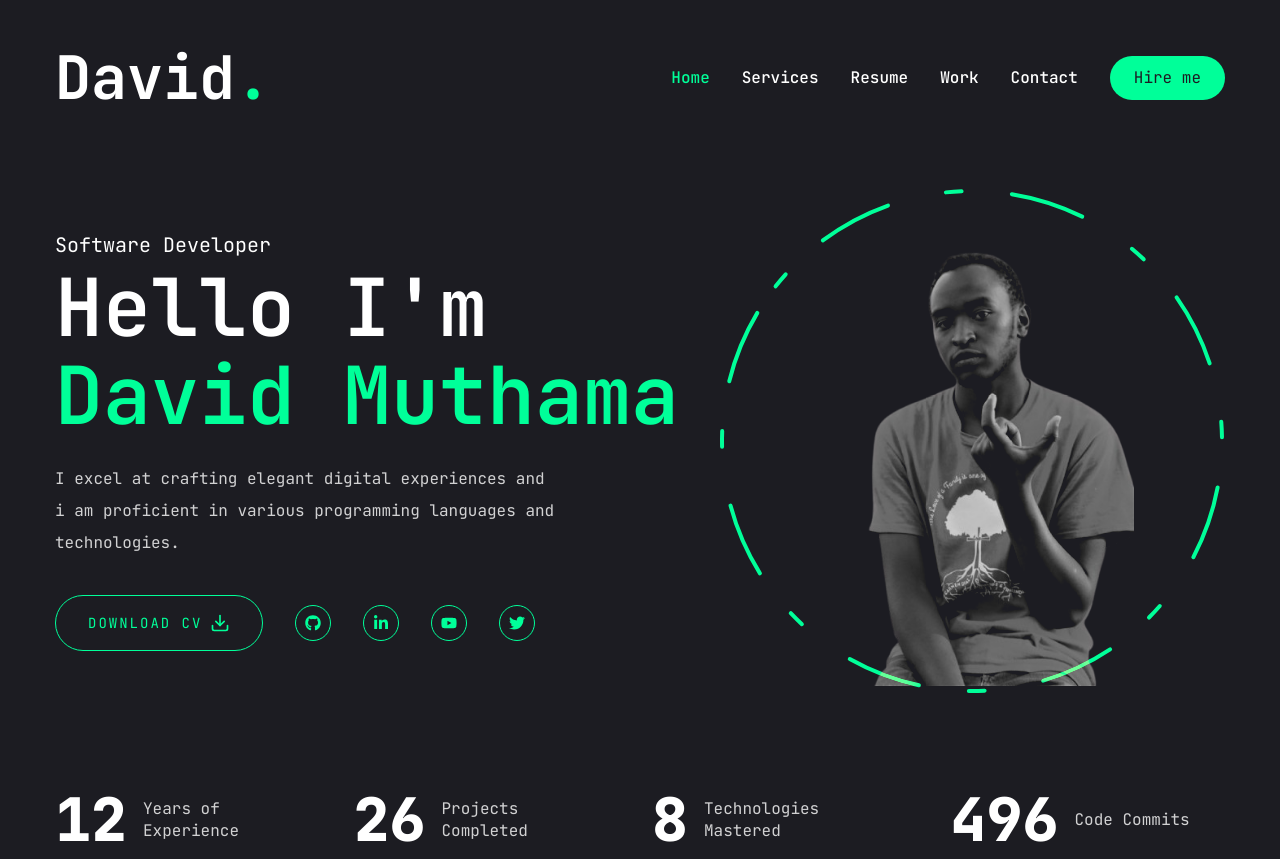
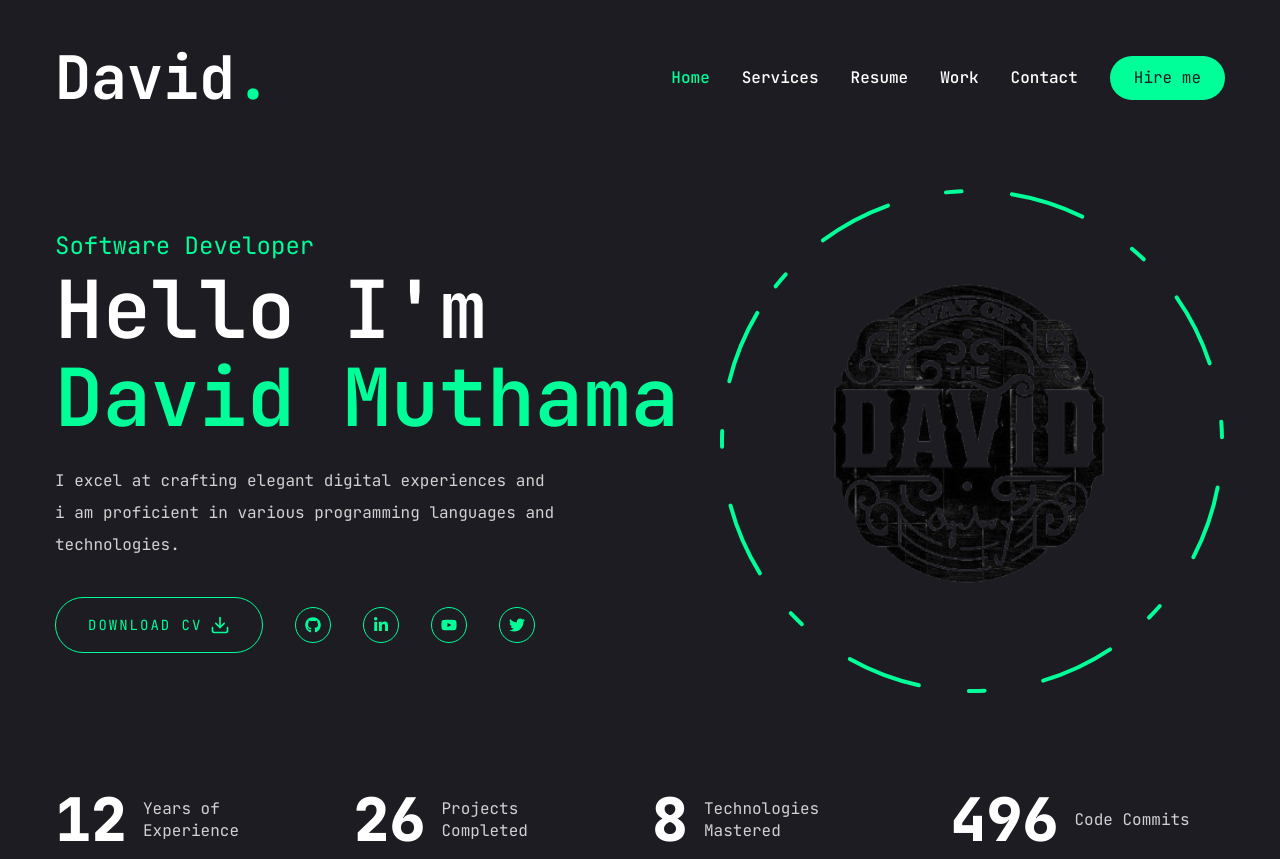
Before and after one commit to D-cyber-web/portifolio_tailwind, a Next.js app: page / in a window 1280 px wide. Built offline with nearby package versions, Linux system fonts and the light colour scheme.

Commit message:
updates my-portifolio

```diff
--- a/app/page.tsx
+++ b/app/page.tsx
@@ -14,7 +14,7 @@ const Home = () => {
 
             {/*text*/}
             <div className="text-center xl:text-left order-2 xl:order-none">
-              <span className="text-xl">Software Developer</span>
+              <span className="text-2xl text-accent">Software Developer</span>
               <h1 className="h1 mb-6">
                 Hello I'm <br /> <span className="text-accent">David Muthama</span>
               </h1>
@@ -31,9 +31,9 @@ const Home = () => {
                 </Button>
                 <div className="mb-8 xl:mb-0">
                   <Social
-                  containerStyles="flex gap-8"
-                  iconStyles="w-9 h-9 border border-accent rounded-full flex justify-center items-center text-accent text-base hover:bg-accent
-                  hover:text-primary hover:transition-all duration-500"
+                      containerStyles="flex gap-8"
+                      iconStyles="w-9 h-9 border border-accent rounded-full flex justify-center items-center text-accent text-base hover:bg-accent
+                      hover:text-primary hover:transition-all duration-500"
                   />
                 </div>
              </div>
--- a/components/Photo.tsx
+++ b/components/Photo.tsx
@@ -21,13 +21,13 @@ const Photo = () => {
                      transition: {delay: 2.4, duration: 0.4, ease: "easeInOut"},
                  }}
 
-                 className="w-[298px] h-[298px] xl:w-[498px] xl:h-[498px] mix-blend-lighten absolute">
+                 className="w-[300px] h-[300px] xl:w-[500px] xl:h-[500px]  absolute">
                     <Image
-                        src="/assets/davie.png"
+                        src="/assets/mi.png"
                         priority quality={100}
                         fill
                         alt=""
-                        className="object-contain"
+                        className="object-cover"
                     />
                 </motion.div>
 
```
